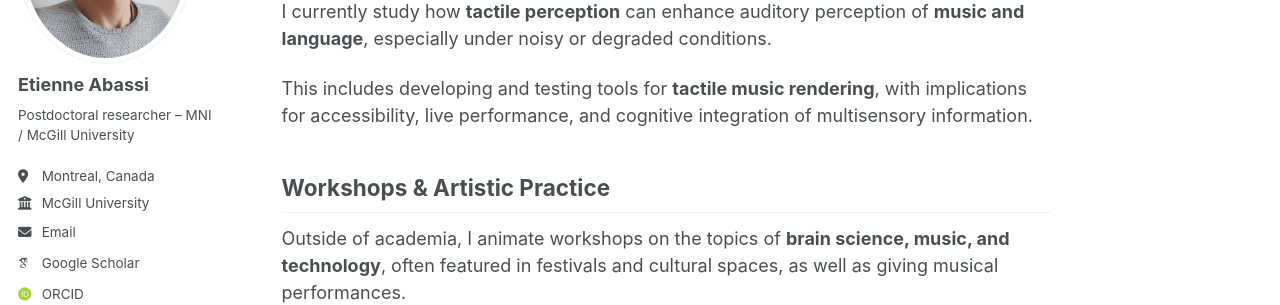
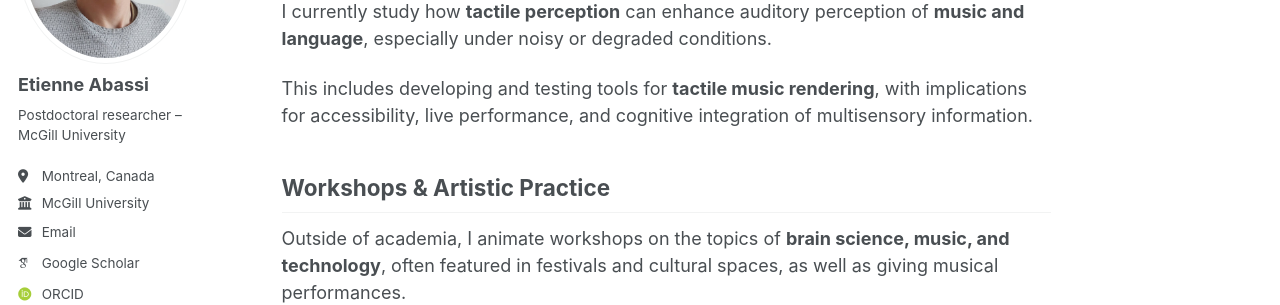
Before and after one commit to etienneabassi/etienneabassi.github.io, a Jekyll site: the page built from _pages/about.md, in a window 1280 px wide. Shown: the part 239-544 px from the top of the page. Built offline with Jekyll 4.4.1, drawn with Linux system fonts in a browser that asks for light colours; some web fonts are replaced.

Commit message:
Update _config.yml

```diff
--- a/_config.yml
+++ b/_config.yml
@@ -25,7 +25,7 @@ author:
   avatar           : "photo_Etienne.jpg"
   name             : "Etienne Abassi"
   pronouns         : # example: "she/her"
-  bio              : "Postdoctoral researcher – MNI / McGill University"
+  bio              : "Postdoctoral researcher – McGill University"
   location         : "Montreal, Canada"
   employer         : "McGill University"
   uri              : # URL
```
